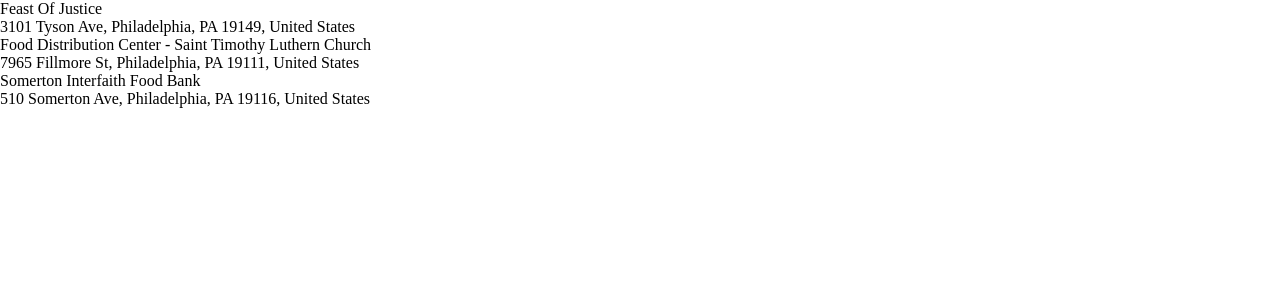
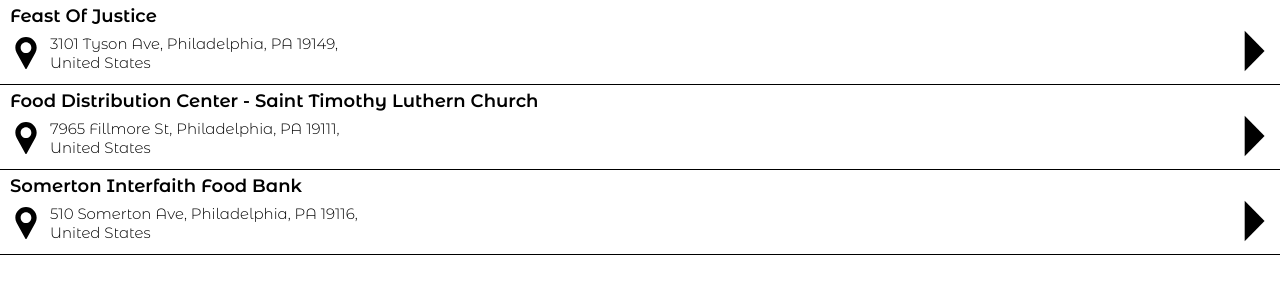
Before and after one commit to astrommen/Neighborly, an Angular app: page /results in a window 1280 px wide. Shown: the top 300 px of the page. Built offline with nearby package versions, Linux system fonts and the light colour scheme; a web font is replaced by a local one.

Commit message:
initial styling of results

```diff
--- a/src/app/components/results-item/results-item.component.html
+++ b/src/app/components/results-item/results-item.component.html
@@ -1,4 +1,19 @@
 <ul>
-  <li>{{ result.name }}</li>
-  <li>{{ result.formatted_address }}</li>
+  <li class="name">{{ result.name }}</li>
+  <li class="address">
+    <p class="address-section">
+
+      <img class="pin-icon" src="../../../assets/images/pin.svg" alt="">
+
+      <span>
+
+      {{ result.formatted_address }}
+      </span>
+    </p>
+
+    <p>
+
+      <img class="detail-icon" src="../../../assets/images/DetailIcon2.svg" alt="">
+    </p>
+  </li>
 </ul>
--- a/src/app/components/results-item/results-item.component.scss
+++ b/src/app/components/results-item/results-item.component.scss
@@ -0,0 +1,52 @@
+$montserrat: 'Montserrat Alternates', sans-serif;
+
+ul {
+  font-size: 18px;
+  padding: 5px 10px;
+  border-style: solid;
+  border-width: 1px 0px;
+
+  .name {
+    font-family: $montserrat;
+    font-weight: 600;
+    font-size: 18px;
+    padding-right: 60px;
+    // margin-bottom: 5px;
+  }
+
+  .address {
+    font-family: $montserrat;
+    font-weight: 300;
+    font-size: 15px;
+    display: flex;
+    align-items: center;
+    justify-content: space-between;
+    margin: 0 auto;
+
+    .detail-icon {
+      width: 32px;
+      height: 48px;
+    }
+
+    .address-section {
+      display: flex;
+      align-items: center;
+    }
+
+    .pin-icon {
+      width: 32px;
+      margin-right: 8px;
+    }
+
+    span {
+      width: 68.75%;
+      margin-right: 40px;
+    }
+
+
+  }
+}
+
+ul:nth-last-child(n){
+  border-top: none;
+}
```
Also changed, not shown: src/assets/images/DetailIcon2.svg (added), src/assets/images/pin.svg (added).
